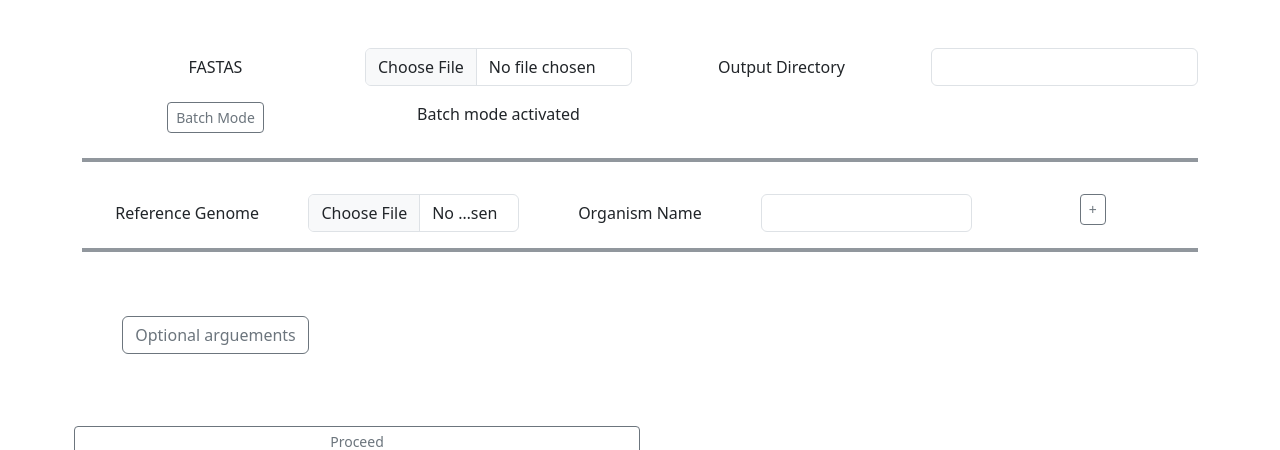
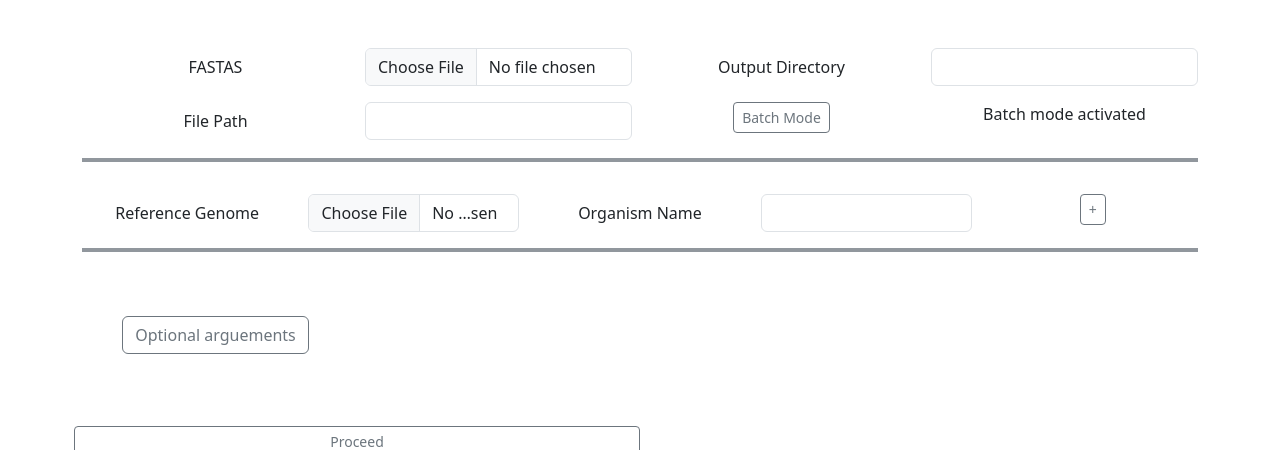
Before and after one commit to arnaualbert/cmp_ui, a Flask app: page /demultiplexing_batch in a window 1280 px wide. Shown: the part 56-506 px from the top of the page. Run offline with Flask 2, Linux system fonts and the light colour scheme; some libraries are stand-ins or nearby versions.

Commit message:
path files

```diff
--- a/app.py
+++ b/app.py
@@ -122,6 +122,7 @@ def demultiplexing_batch():
         output_dir = request.form['output_dir']
         fastas_fwd = request.files.getlist("fastas")
         fastas_fwd_ls = []
+        file_path = request.form['path_file']
         # for f in fastas_fwd:
         for f in fastas_fwd:
             if f and allowed_file(f.filename):
@@ -135,7 +136,7 @@ def demultiplexing_batch():
                 compiled_reg = re.compile(reg)
                 if compiled_reg.match(f.filename):
                     # print(f'fwd = {f.filename}')
-                    fastas_fwd_ls.append(os.path.join(f.filename))
+                    fastas_fwd_ls.append(os.path.join(file_path,f.filename))
                 # else:
                     # print(f'declined = {f.filename}')
         fastas_rv = request.files.getlist("fastas")
@@ -149,7 +150,7 @@ def demultiplexing_batch():
                 reg = r'.*R2.*|.*r2.*'
                 compiled_reg = re.compile(reg)
                 if compiled_reg.match(f.filename):
-                    fastas_rv_ls.append(os.path.join(f.filename))
+                    fastas_rv_ls.append(os.path.join(file_path,f.filename))
         # ref_genome = request.form.getlist('ref_genome')
         ref_genome = request.files.getlist('ref_genome')
         ref_genome_ls = []
--- a/templates/demultiplexing_batch.html
+++ b/templates/demultiplexing_batch.html
@@ -50,6 +50,12 @@
                     </div>
                     <div class="col">
                         <input type="text" id="output_dir" name="output_dir" class="form-control">
+                    </div>
+                    <div class="col">
+                        <label for="path_file" class="col-form-label">File Path</label>
+                    </div>
+                    <div class="col">
+                        <input type="text" id="path_file" name="path_file" class="form-control">
                     </div>
                     <div class="col">
                         <button type="button" class="btn btn-outline-secondary btn-sm" onclick="window.location.href='/demultiplexing'">Batch Mode</button>
```
